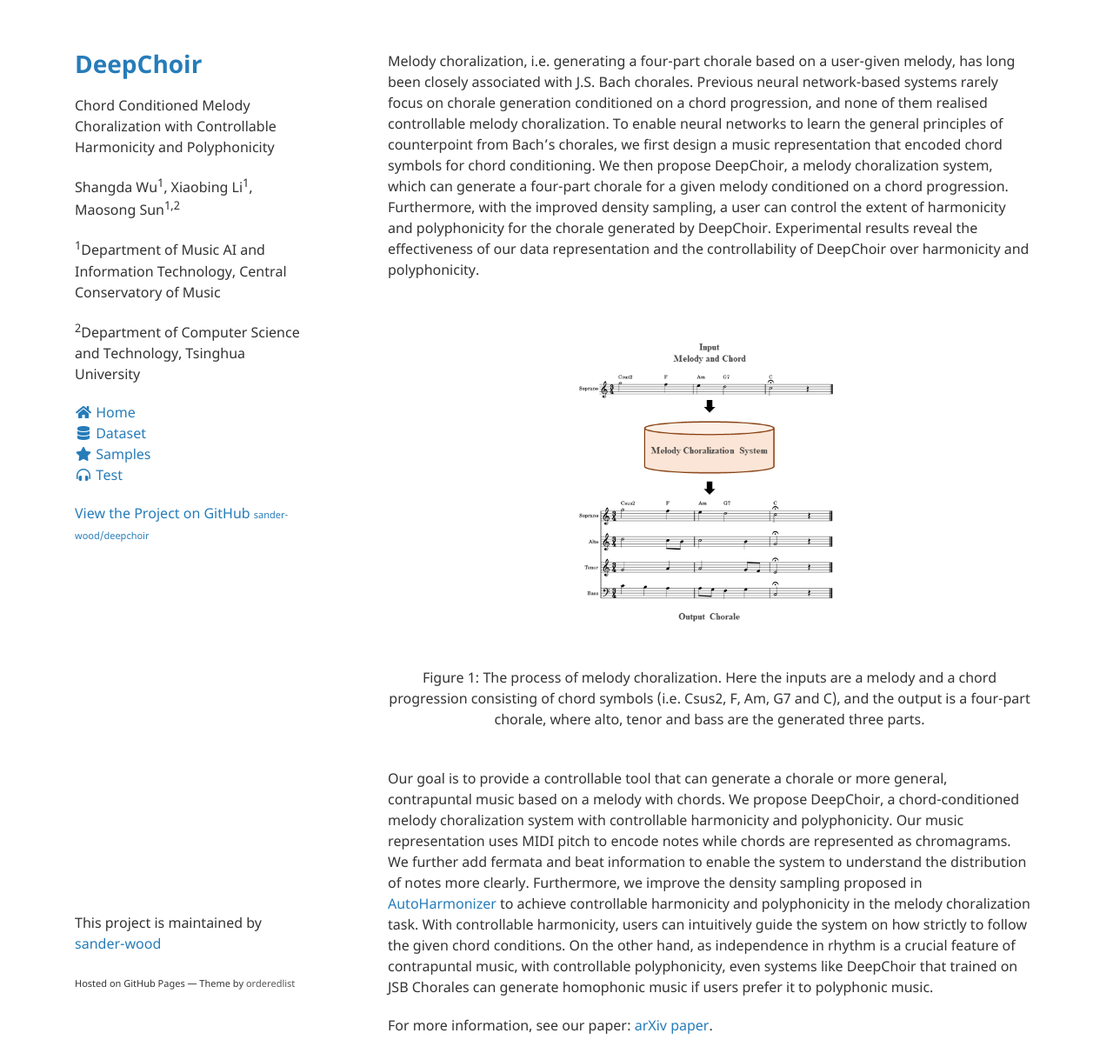
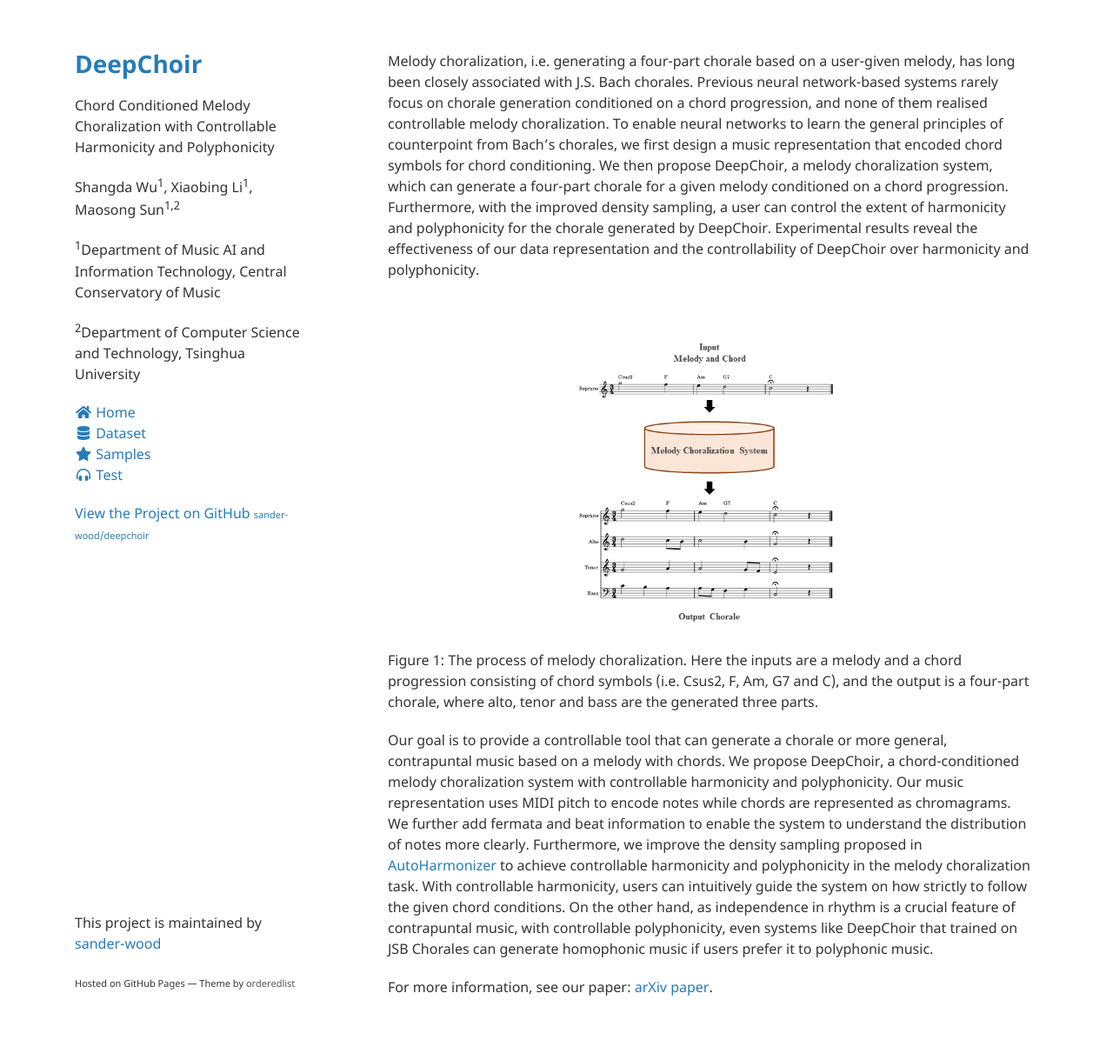
Before and after one commit to sander-wood/deepchoir, a Jekyll site: the page built from index.md, in a window 1280 px wide and 1211 px high. Shown: the whole window at 87% size. Built offline with Jekyll 4.4.1, drawn with Linux system fonts in a browser that asks for light colours; nearby versions of some CDN libraries.

```diff
--- a/index.md
+++ b/index.md
@@ -18,7 +18,7 @@ Melody choralization, i.e. generating a four-part chorale based on a user-given
 <br>
 <center><img src="figs/fig1.png" alt="overall_model" style="zoom:50%"></center>
 <br>
-<center>Figure 1: The process of melody choralization. Here the inputs are a melody and a chord progression consisting of chord symbols (i.e. Csus2, F, Am, G7 and C), and the output is a four-part chorale, where alto, tenor and bass are the generated three parts.</center>
+Figure 1: The process of melody choralization. Here the inputs are a melody and a chord progression consisting of chord symbols (i.e. Csus2, F, Am, G7 and C), and the output is a four-part chorale, where alto, tenor and bass are the generated three parts.
 <br>
 
 Our goal is to provide a controllable tool that can generate a chorale or more general, contrapuntal music based on a melody with chords. We propose DeepChoir, a chord-conditioned melody choralization system with controllable harmonicity and polyphonicity. Our music representation uses MIDI pitch to encode notes while chords are represented as chromagrams. We further add fermata and beat information to enable the system to understand the distribution of notes more clearly. Furthermore, we improve the density sampling proposed in [AutoHarmonizer](https://arxiv.org/abs/2112.11122) to achieve controllable harmonicity and polyphonicity in the melody choralization task. With controllable harmonicity, users can intuitively guide the system on how strictly to follow the given chord conditions. On the other hand, as independence in rhythm is a crucial feature of contrapuntal music, with controllable polyphonicity, even systems like DeepChoir that trained on JSB Chorales can generate homophonic music if users prefer it to polyphonic music.
```
